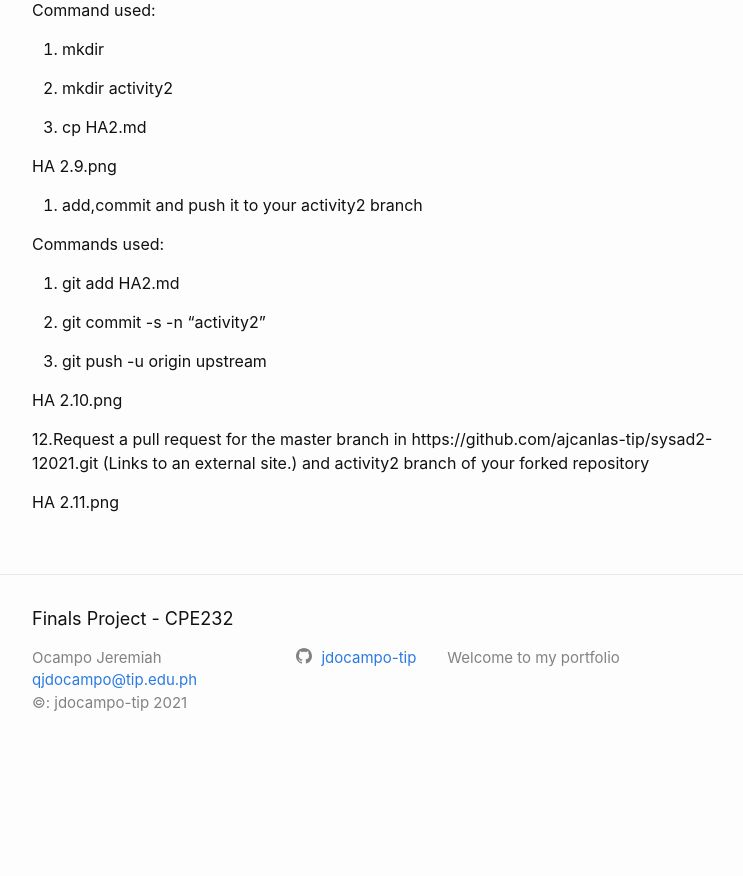
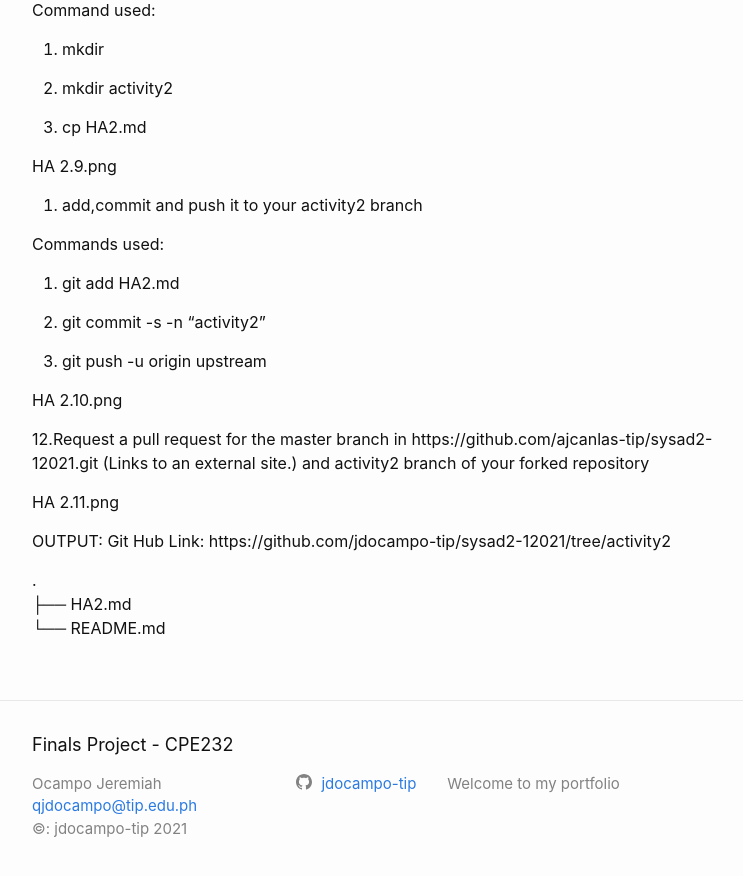
Before and after one commit to jdocampo-tip/jdocampo.github.io, a Jekyll site: the page built from Project/Prelim/_posts/2021-01-16-act02.md, in a window 1280 px wide and 900 px high, scrolled down 1662 px. Shown: the top 876 px of the window, without its empty margins (238-981 px from the left). Built offline with Jekyll 4.4.1, drawn with Linux system fonts in a browser that asks for light colours; before the commit the page ends 2436 px from its top, so only the background shows below that.

Commit message:
Activity2

```diff
--- a/Project/Prelim/_posts/2021-01-16-act02.md
+++ b/Project/Prelim/_posts/2021-01-16-act02.md
@@ -96,3 +96,10 @@ HA 2.10.png
 12.Request a pull request for the master branch in https://github.com/ajcanlas-tip/sysad2-12021.git (Links to an external site.) and activity2 branch of your forked repository
 
 HA 2.11.png
+
+OUTPUT:
+Git Hub Link: https://github.com/jdocampo-tip/sysad2-12021/tree/activity2
+
+.
+├── HA2.md
+└── README.md
```
